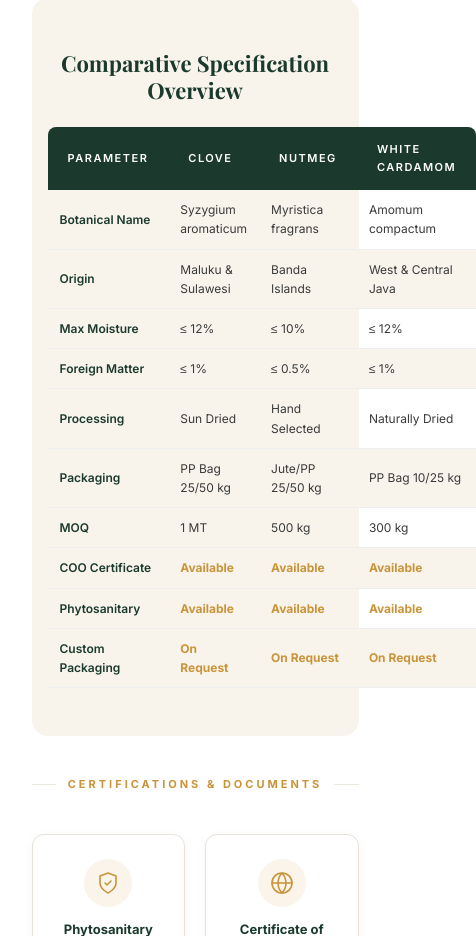
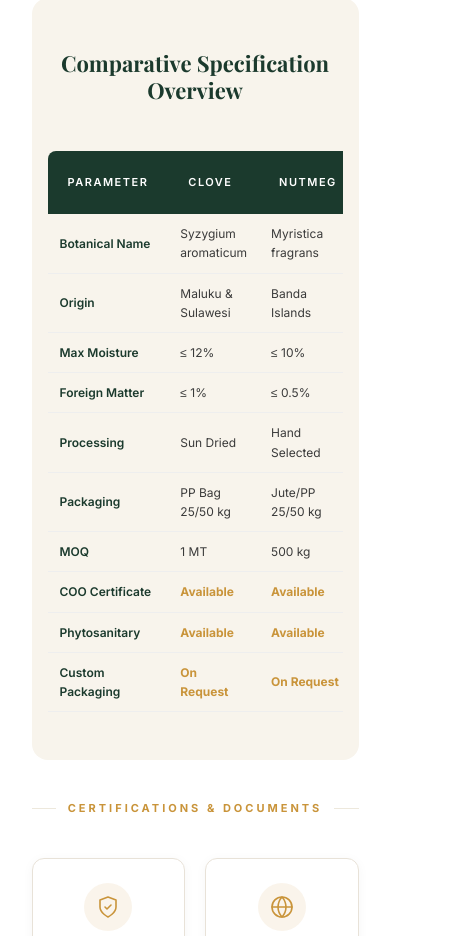
Before and after one commit to bagusjaya0509-maker/aromaranusantara, a plain HTML site: page p/roduct-catalog.html in a window 390 px wide. Shown: the part 4175-5111 px from the top of the page, 476 px wide, since content can reach past the window. Drawn offline with nearby package versions, Linux system fonts and the light colour scheme.

Commit message:
Perbaiki luber horizontal di mobile & sambungkan halaman katalog
- Halaman menggulir horizontal di layar 375px: lebar isi 457px. Biangnya
  table.cat-specs-table (429px) yang tidak bisa mengkerut sehingga
  mendorong seluruh halaman, termasuk nav. Ini keluhan lama katalog

```diff
--- a/p/roduct-catalog.html
+++ b/p/roduct-catalog.html
@@ -445,7 +445,16 @@ section{padding:60px 5%}
 .cat-wrap{padding:0 12px 48px}
 }
 
---></style>
+-->
+/* perbaikan luber horizontal di mobile: tabel spesifikasi menggulir di dalam kotaknya */
+.cat-specs-scroll{width:100%;max-width:100%;overflow-x:auto;-webkit-overflow-scrolling:touch}
+.cat-specs-scroll .cat-specs-table{min-width:420px}
+@media(max-width:768px){
+  .cat-specs-table{font-size:.82rem}
+  .cat-specs-scroll{margin-inline:0}
+}
+html,body{max-width:100%;overflow-x:hidden}
+</style>
 <noscript></noscript>
 <script type="application/ld+json">
 {
@@ -773,7 +782,7 @@ section{padding:60px 5%}
   <div class='cat-section-label'><span>Product Specifications</span></div>
   <div class='cat-specs-section'>
     <h3>Comparative Specification Overview</h3>
-    <table class='cat-specs-table'>
+    <div class='cat-specs-scroll'><table class='cat-specs-table'>
       <thead>
         <tr>
           <th>Parameter</th>
@@ -794,7 +803,7 @@ section{padding:60px 5%}
         <tr><td>Phytosanitary</td><td class='check'>Available</td><td class='check'>Available</td><td class='check'>Available</td></tr>
         <tr><td>Custom Packaging</td><td class='check'>On Request</td><td class='check'>On Request</td><td class='check'>On Request</td></tr>
       </tbody>
-    </table>
+    </table></div>
   </div>
 
 
```
Also changed, not shown: index.html (+13 -3 lines).
